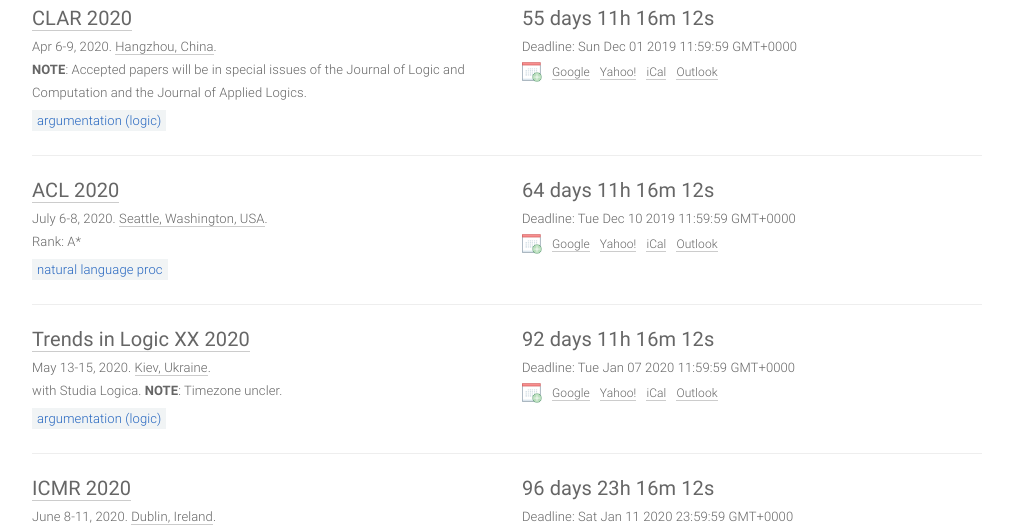
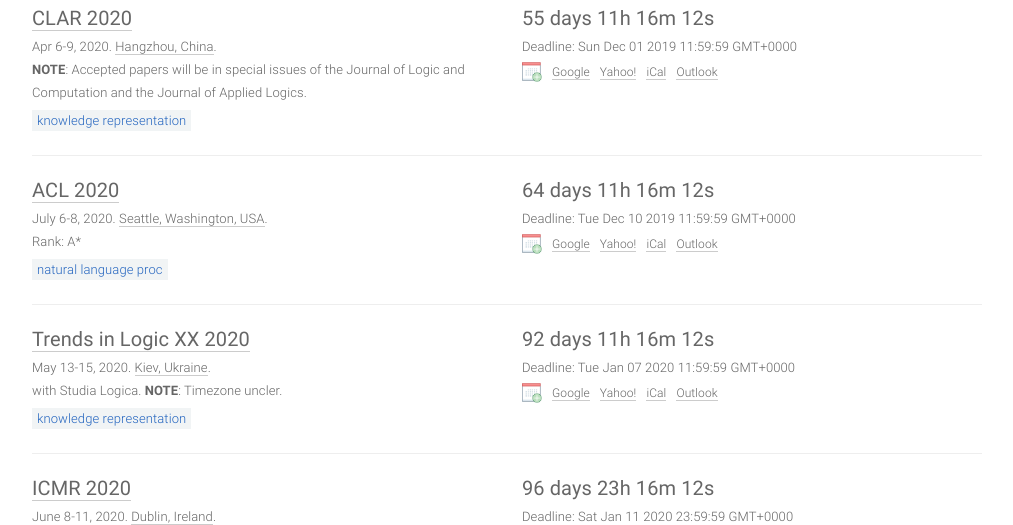
Before and after one commit to ryutaAri/ryutaAri.github.io, a Jekyll site: the page built from index.html, in a window 1280 px wide and 900 px high, scrolled down 2626 px. Shown: the part 147-672 px from the top of the window, without its empty margins (133-1146 px from the left). Built offline with Jekyll 4.4.1, drawn with Linux system fonts in a browser that asks for light colours; comment, search, counter and statistics services are not loaded; some of the changed text lies outside the part shown.

Commit message:
merged argumentation into KR

```diff
--- a/_data/conferences.yml
+++ b/_data/conferences.yml
@@ -191,7 +191,7 @@
   timezone: UTC-12
   date: Apr 6-9, 2020
   place: Hangzhou, China
-  sub: Logic
+  sub: KR
   note: '<b>NOTE</b>: Accepted papers will be in special issues of the Journal of Logic and Computation and the Journal of Applied Logics.'
 
 
@@ -215,7 +215,7 @@
   timezone: UTC-12
   date: May 13-15, 2020
   place: Kiev, Ukraine
-  sub: Logic
+  sub: KR
   note: 'with Studia Logica. <b>NOTE</b>: Timezone uncler.'
 
 
--- a/_data/types.yml
+++ b/_data/types.yml
@@ -19,8 +19,8 @@
   sub: IT
 - name: Knowledge Representation
   sub: KR
-- name: Argumentation (Logic)
-  sub: Logic
+#- name: Argumentation (Logic)
+#  sub: Logic
 - name: Speech/SigProc
   sub: SP
 - name: Data Mining
```
